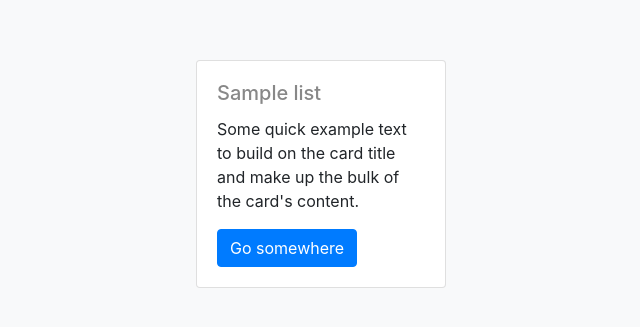
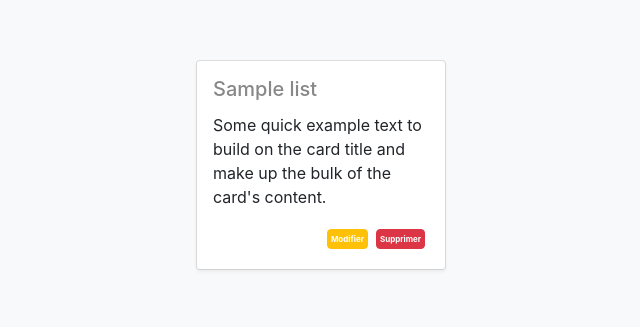
Before and after one commit to Christophe-THEVENET/fairelestaches, a PHP site: page / in a window 1280 px wide. Shown: the part 198-525 px from the top of the page, without its empty margins (319-959 px from the left). Run offline with PHP 8.4, Linux system fonts and the light colour scheme; tables that the repository leaves empty or names only in its code hold one stand-in row (values such as "Sample post").

Commit message:
style des cards
Signed-off-by: Christophe-HEVENET <christophethevenet2.0@gmail.com>

```diff
--- /dev/null
+++ b/model/update.php
@@ -0,0 +1 @@
+<?php
--- a/templates/card.php
+++ b/templates/card.php
@@ -1,7 +1,9 @@
 <div class="card m-2" style="width: 250px;">
-    <div class="card-body">
+    <div class="card-body shadow-sm p-3">
         <h5 class="card-title" style="color:<?= $list['color'] ?>"><?= $list['name'] ?></h5>
         <p class="card-text">Some quick example text to build on the card title and make up the bulk of the card's content.</p>
-        <a href="#" class="btn btn-primary">Go somewhere</a>
+
+        <a href="../model/delete.php?id=<?= $list['id'] ?>" class="btn btn-danger float-right m-1" style="font-size: 8px; font-weight:bold; padding: 3px">Supprimer</a>
+        <a href="../model/update.php?id=<?= $list['id'] ?>" class="btn btn-warning float-right m-1 text-white" style="font-size: 8px; font-weight:bold; padding: 3px">Modifier</a>
     </div>
 </div>
```
Also changed, not shown: model/delete.php (added, +21 -0 lines), pages/createList.php (+2 -6 lines).
